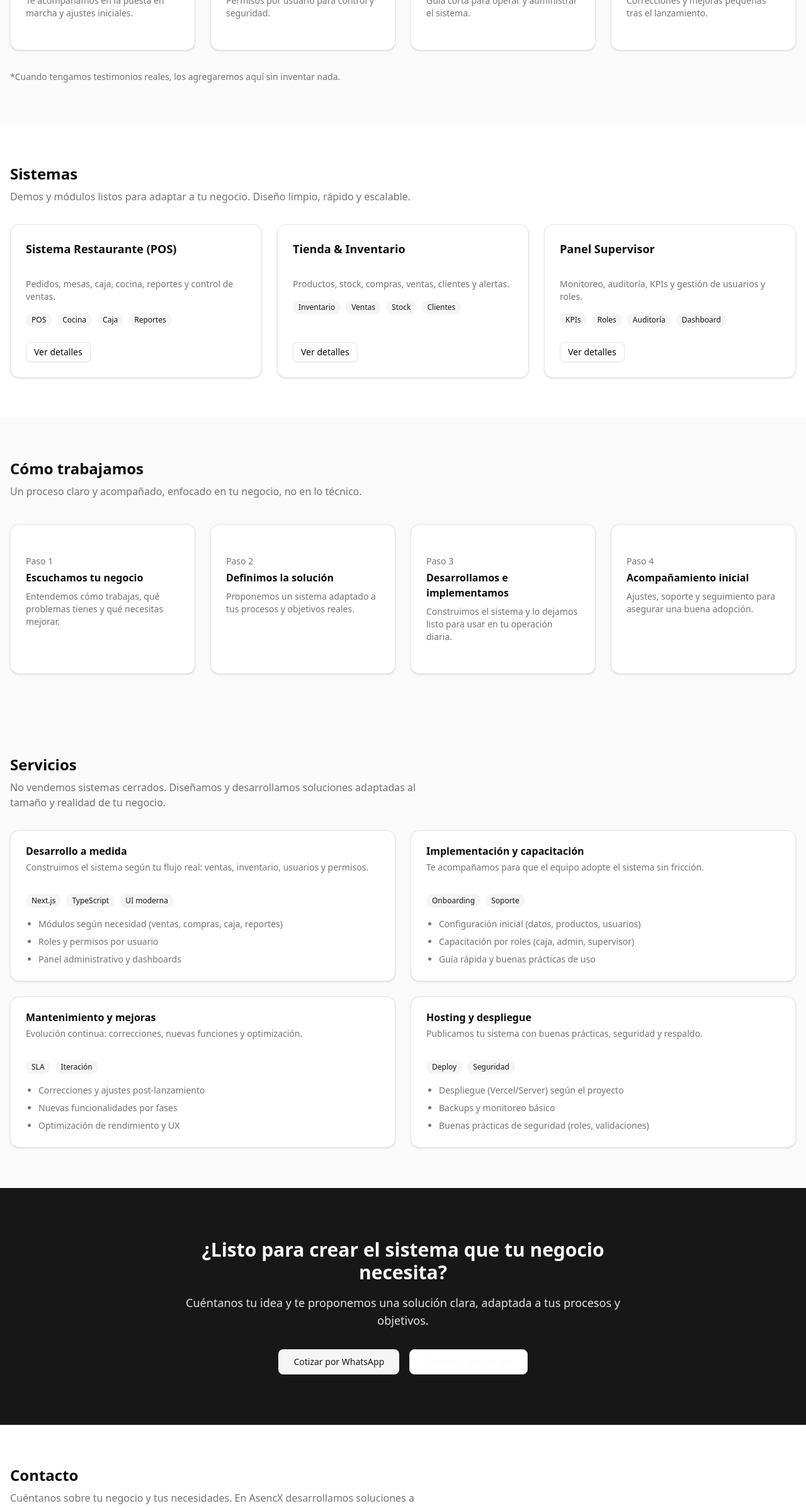
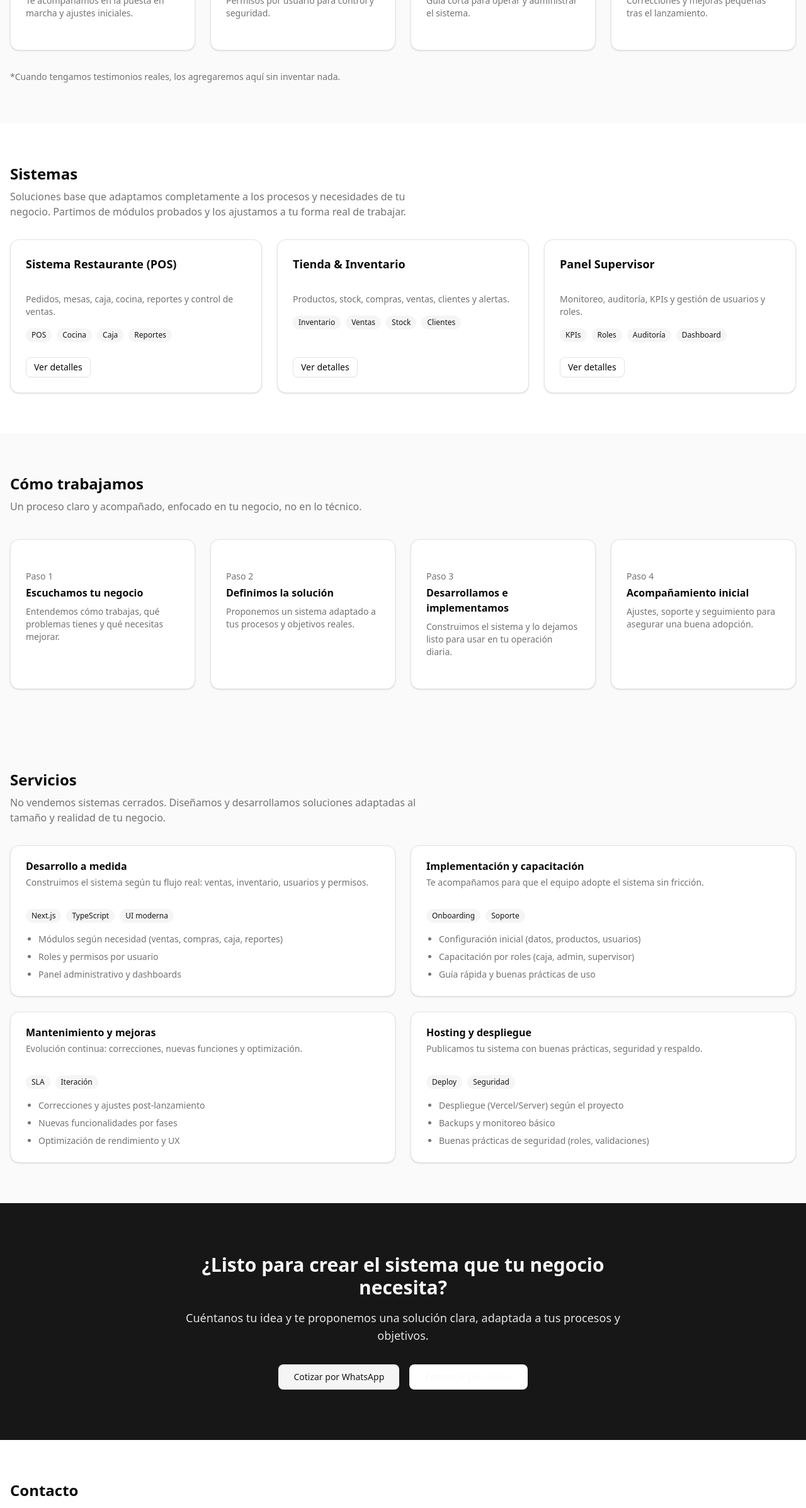
Before and after one commit to Asencio-Brayan/asencx-portfolio, a Next.js app: page / in a window 1280 px wide. Shown: the part 1763-4157 px from the top of the page at 63% size. Built offline with nearby package versions, Linux system fonts and the light colour scheme.

Commit message:
Fix final CTA email button contrast

```diff
--- a/src/components/sections/final-cta.tsx
+++ b/src/components/sections/final-cta.tsx
@@ -38,10 +38,13 @@ Gracias.`;
               </a>
             </Button>
 
-            <Button asChild size="lg" variant="outline">
-              <a href={`mailto:${siteConfig.links.email}`}>
-                Contactar por correo
-              </a>
+            <Button
+              asChild
+              size="lg"
+              variant="outline"
+              className="border-primary-foreground/30 text-primary-foreground hover:bg-primary-foreground hover:text-primary"
+            >
+             <a href={`mailto:${siteConfig.links.email}`}>Contactar por correo</a>
             </Button>
           </div>
         </div>
--- a/src/components/sections/systems.tsx
+++ b/src/components/sections/systems.tsx
@@ -11,7 +11,8 @@ export function SystemsSection() {
         <div className="max-w-2xl">
           <h2 className="text-2xl font-bold">Sistemas</h2>
           <p className="mt-2 text-muted-foreground">
-            Demos y módulos listos para adaptar a tu negocio. Diseño limpio, rápido y escalable.
+            Soluciones base que adaptamos completamente a los procesos y necesidades de tu negocio.
+            Partimos de módulos probados y los ajustamos a tu forma real de trabajar.
           </p>
         </div>
 
```
